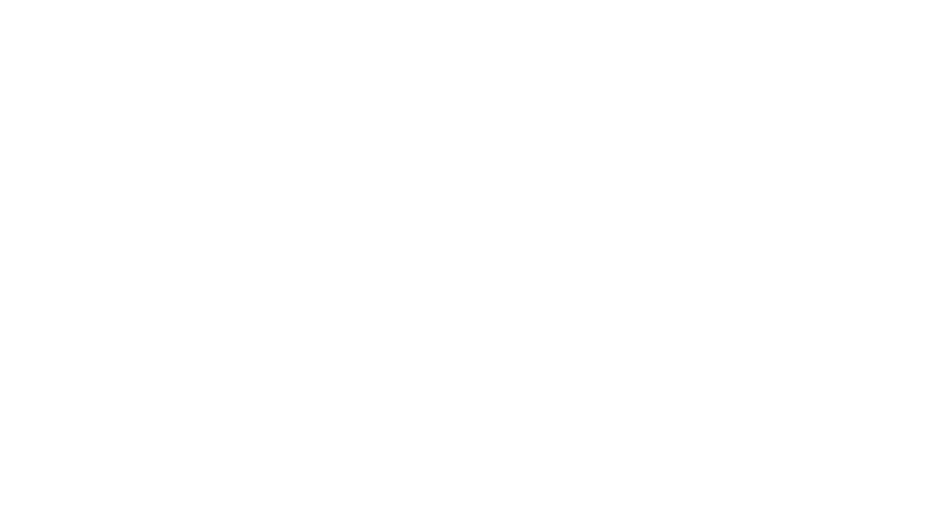
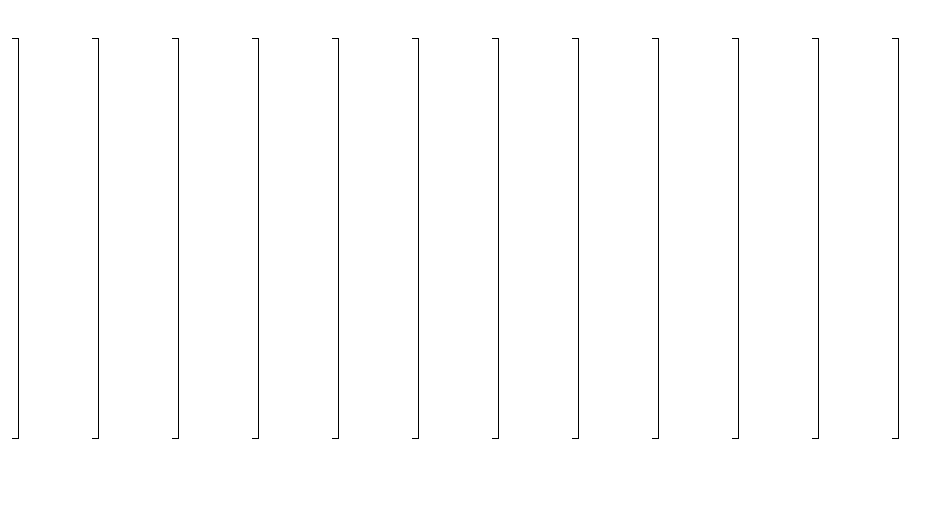
Before and after one commit to Symmetronic/data-vis-exercise, a website: page exercise2/src/index.html in a window 1280 px wide. Shown: the top 511 px of the page, without its empty margins (0-950 px from the left). Drawn offline with nearby package versions, Linux system fonts and the light colour scheme.

Commit message:
add axes to parallel coordinates

```diff
--- a/exercise2/src/index.js
+++ b/exercise2/src/index.js
@@ -8,27 +8,34 @@ function createParallelCoordinatesPlot(cars) {
 
 	let svg = createSvg();
 
-	// let x = d3.scaleOrdinal()
-	// 	.domain([0, width])
-	// 	.range(1);
-	// let y = {};
-	// let axis = d3.axisLeft();
+	/* Determine variables. */
+	let dimensions = Object.keys(cars[0]).filter(function(dimension) {
+		return isNumeric(cars[0][dimension]);
+	});
+	let xScale = d3.scaleLinear()
+		.domain([0, dimensions.length - 1])
+		.range([0, 960]);
+	let yScales = {};
+	for (let dimension of dimensions) {
+		let yScale = d3.scaleLinear()
+			.domain([d3.extent(cars, function(car) { return car[dimension]; })])
+			.range([400, 0]);
+		yScales[dimension] = yScale;
+	}
 
-	let dimensions = Object.keys(cars[0]).filter(function(dimension) {
-		return dimension !== 'Name';
-	});
-	console.log(dimensions);
-
-	// let dimensionGs = svg.selectAll('.dimension')
-	// 		.data(dimensions)
-	// 	.enter().append('g')
-	// 		.attr('class', 'dimension')
-	// 		.attr('transform', function(dimension) {
-	// 			return 'translate(' + x(dimension) + ')';
-	// 		});
-
-	// dimensionGs.append('g')
-	// 	.call(axis);
+	/* Add axes. */
+	let dimensionGs = svg.selectAll('.dimension')
+			.data(dimensions)
+		.enter().append('g')
+			.attr('class', 'dimension')
+			.attr('transform', function(_, index) {
+				return 'translate(' + xScale(index) + ')';
+			})
+		.append('g')
+			.attr('class', 'axis')
+			.each(function(dimension) {
+				d3.select(this).call(d3.axisLeft().scale(yScales[dimension]));
+			});
 
 	// TODO: Implement
 
--- a/exercise2/src/styles.css
+++ b/exercise2/src/styles.css
@@ -20,3 +20,7 @@
   text-shadow: 0 1px 0 #fff, 1px 0 0 #fff, 0 -1px 0 #fff, -1px 0 0 #fff;
   cursor: move;
 }
+
+.dimension {
+  background-color: #000;
+}
```
